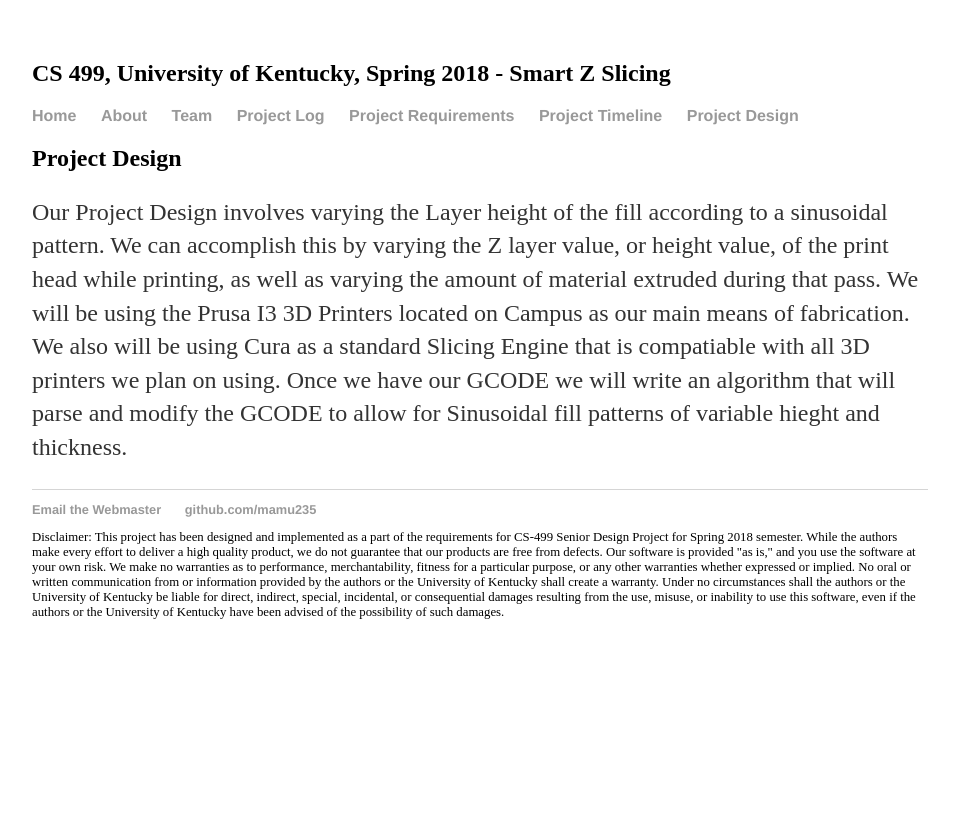
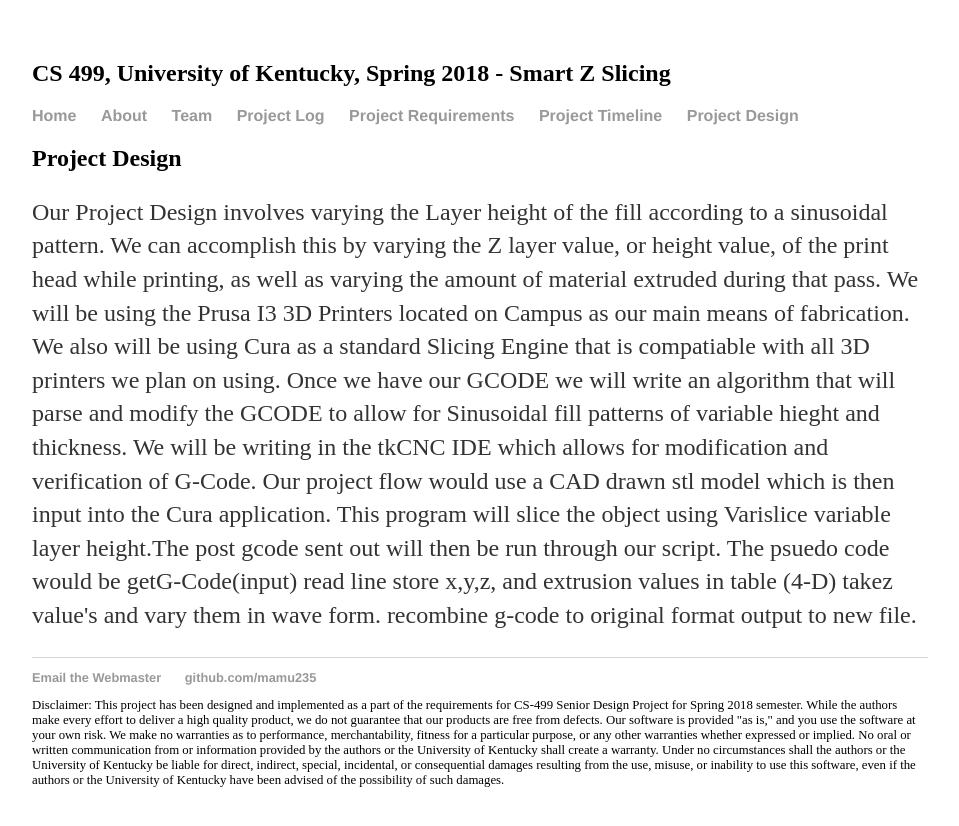
Before and after one commit to mamu235/CS-499-smart-slicing, a Jekyll site: the page built from design.html, in a window 1280 px wide. Shown: the top 826 px of the page, without its empty margins (160-1119 px from the left). Built offline with Jekyll 4.4.1, drawn with Linux system fonts in a browser that asks for light colours.

Commit message:
Update design.html

```diff
--- a/design.html
+++ b/design.html
@@ -10,5 +10,15 @@
 We will be using the Prusa I3 3D Printers located on Campus as our main means of fabrication.
 We also will be using Cura as a standard Slicing Engine that is compatiable with all 3D printers we plan on using.
 Once we have our GCODE we will write an algorithm that will parse and modify the GCODE to allow for Sinusoidal fill patterns of variable hieght and thickness.
+We will be writing in the tkCNC IDE which allows for modification and verification of G-Code.
+
+  Our project flow would use a CAD drawn stl model which is then input into the Cura application. This program will slice the object using Varislice variable layer height.The post gcode sent out will then be run through our script. The psuedo code would be
+
+getG-Code(input)
+  read line
+  store x,y,z, and extrusion values in table (4-D)
+  takez value's and vary them in wave form.
+  recombine g-code to original format
+  output to new file.
 
 </p>
```
